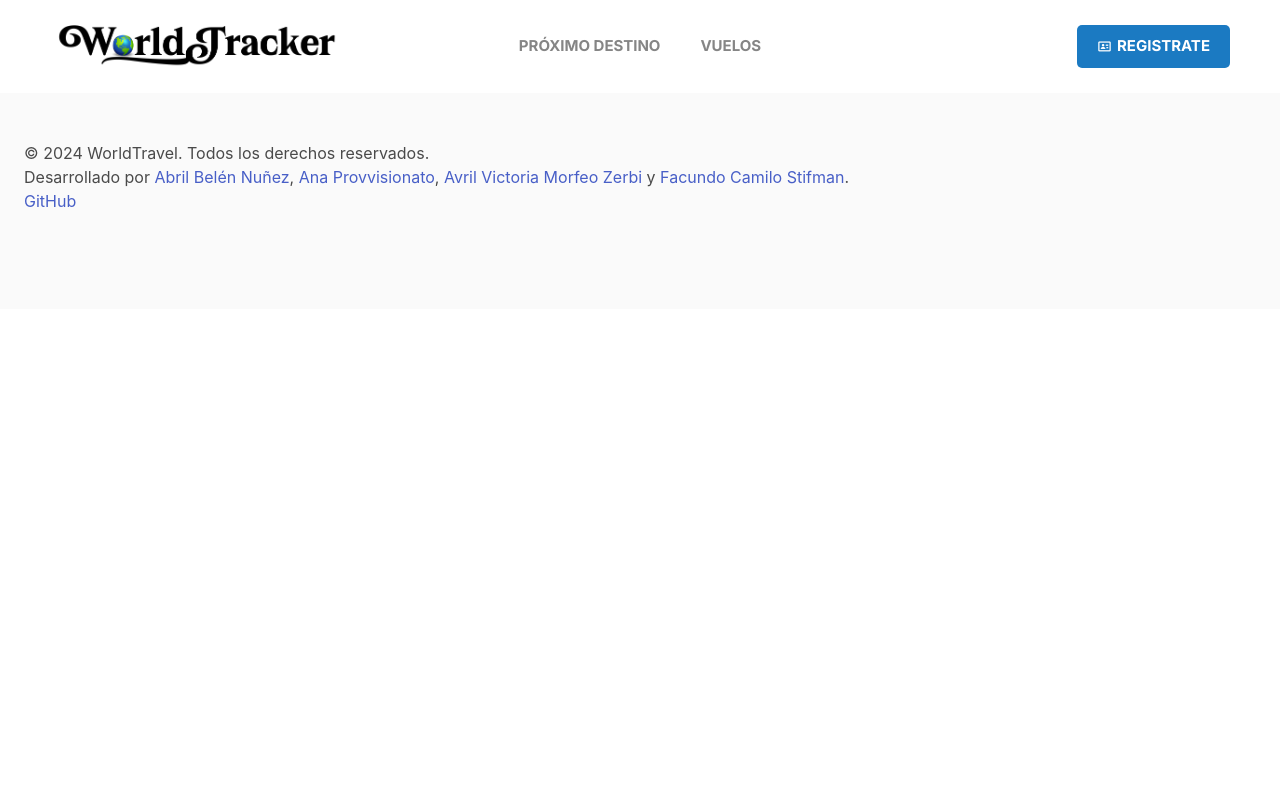
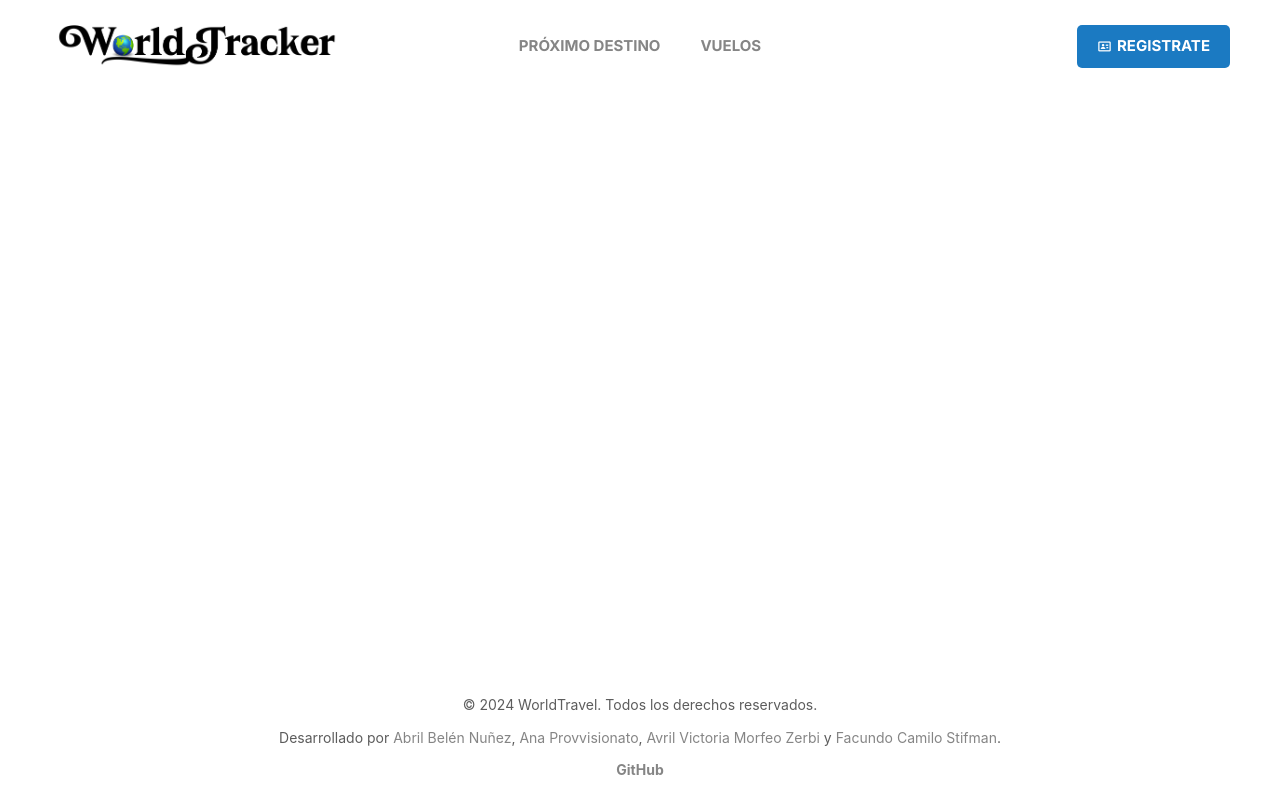
Before and after one commit to AvrilMZ/TP2_Introduccion_al_Desarrollo_de_Software, a plain HTML site: page Frontend/html/vuelos.html in a window 1280 px wide. Drawn offline with nearby package versions, Linux system fonts and the light colour scheme.

Commit message:
Mantengo al footer al final de cada pagina

```diff
--- a/Frontend/css/paises.css
+++ b/Frontend/css/paises.css
@@ -1,3 +1,14 @@
+html, body {
+    height: 100%;
+    margin: 0;
+    display: flex;
+    flex-direction: column;
+}
+
+.content {
+    flex: 1;
+}
+
 /* ---- NAVBAR ---- */
 header {
     background-color: rgba(255, 255, 255, 0.363);
--- a/Frontend/css/registro.css
+++ b/Frontend/css/registro.css
@@ -1,3 +1,14 @@
+html, body {
+    height: 100%;
+    margin: 0;
+    display: flex;
+    flex-direction: column;
+}
+
+.content {
+    flex: 1;
+}
+
 /* ---- NAVBAR ---- */
 header {
     background-color: rgba(255, 255, 255, 0.363);
@@ -113,3 +124,43 @@ nav a:hover {
     font-style: bold;
     color: white;
 }
+
+/* ---- FOOTER ---- */
+.footer {
+    background-color: rgba(255, 255, 255, 0.363);
+    margin-top: 40px;
+    padding: 20px 0;
+    text-align: center;
+    font-size: 14px;
+  }
+
+.footer-container {
+    max-width: 1200px;
+    margin: 0 auto;
+    padding: 0 20px;
+}
+
+.footer p {
+    margin: 10px 0;
+    color: rgba(51, 51, 51, 0.8);
+    line-height: 1.6;
+}
+
+.footer p a {
+    color: rgba(51, 51, 51, 0.6);
+    text-decoration: none;
+}
+
+.footer p a:hover {
+    color: black;
+}
+
+.footer-social a {
+    display: inline-block;
+    font-weight: bold;
+    color: rgba(51, 51, 51, 0.6);
+}
+
+.footer-social a:hover {
+    color: black;
+}
--- a/Frontend/css/style.css
+++ b/Frontend/css/style.css
@@ -1,3 +1,14 @@
+html, body {
+    height: 100%;
+    margin: 0;
+    display: flex;
+    flex-direction: column;
+}
+
+.content {
+    flex: 1;
+}
+
 /* ---- NAVBAR ---- */
 header {
     background-color: rgba(255, 255, 255, 0.363);
--- a/Frontend/css/vuelos.css
+++ b/Frontend/css/vuelos.css
@@ -1,3 +1,14 @@
+html, body {
+    height: 100%;
+    margin: 0;
+    display: flex;
+    flex-direction: column;
+}
+
+.content {
+    flex: 1;
+}
+
 /* ---- NAVBAR ---- */
 header {
     background-color: rgba(255, 255, 255, 0.363);
@@ -113,3 +124,43 @@ nav a:hover {
     font-style: bold;
     color: white;
 }
+
+/* ---- FOOTER ---- */
+.footer {
+    background-color: rgba(255, 255, 255, 0.363);
+    margin-top: 40px;
+    padding: 20px 0;
+    text-align: center;
+    font-size: 14px;
+  }
+
+.footer-container {
+    max-width: 1200px;
+    margin: 0 auto;
+    padding: 0 20px;
+}
+
+.footer p {
+    margin: 10px 0;
+    color: rgba(51, 51, 51, 0.8);
+    line-height: 1.6;
+}
+
+.footer p a {
+    color: rgba(51, 51, 51, 0.6);
+    text-decoration: none;
+}
+
+.footer p a:hover {
+    color: black;
+}
+
+.footer-social a {
+    display: inline-block;
+    font-weight: bold;
+    color: rgba(51, 51, 51, 0.6);
+}
+
+.footer-social a:hover {
+    color: black;
+}
--- a/Frontend/html/vuelos.html
+++ b/Frontend/html/vuelos.html
@@ -39,6 +39,10 @@
             </div>
         </header>
 
+        <div class="content">
+
+        </div>
+
         <!-- Footer -->
         <footer class="footer">
             <div class="footer-container">
```
Also changed, not shown: Frontend/html/index.html (+2 -0 lines), Frontend/html/paises.html (+2 -0 lines), Frontend/html/registro.html (+4 -0 lines).
